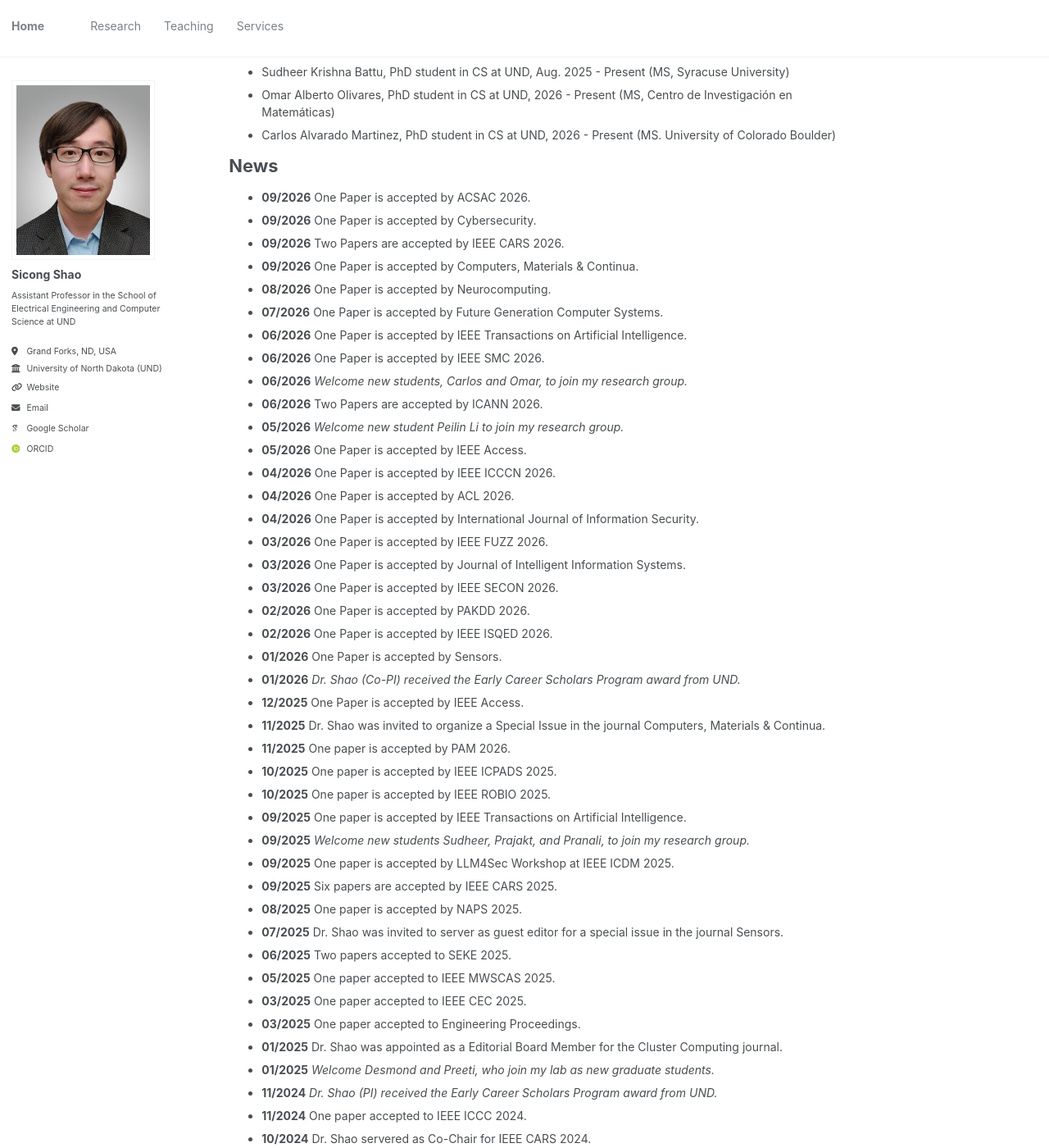
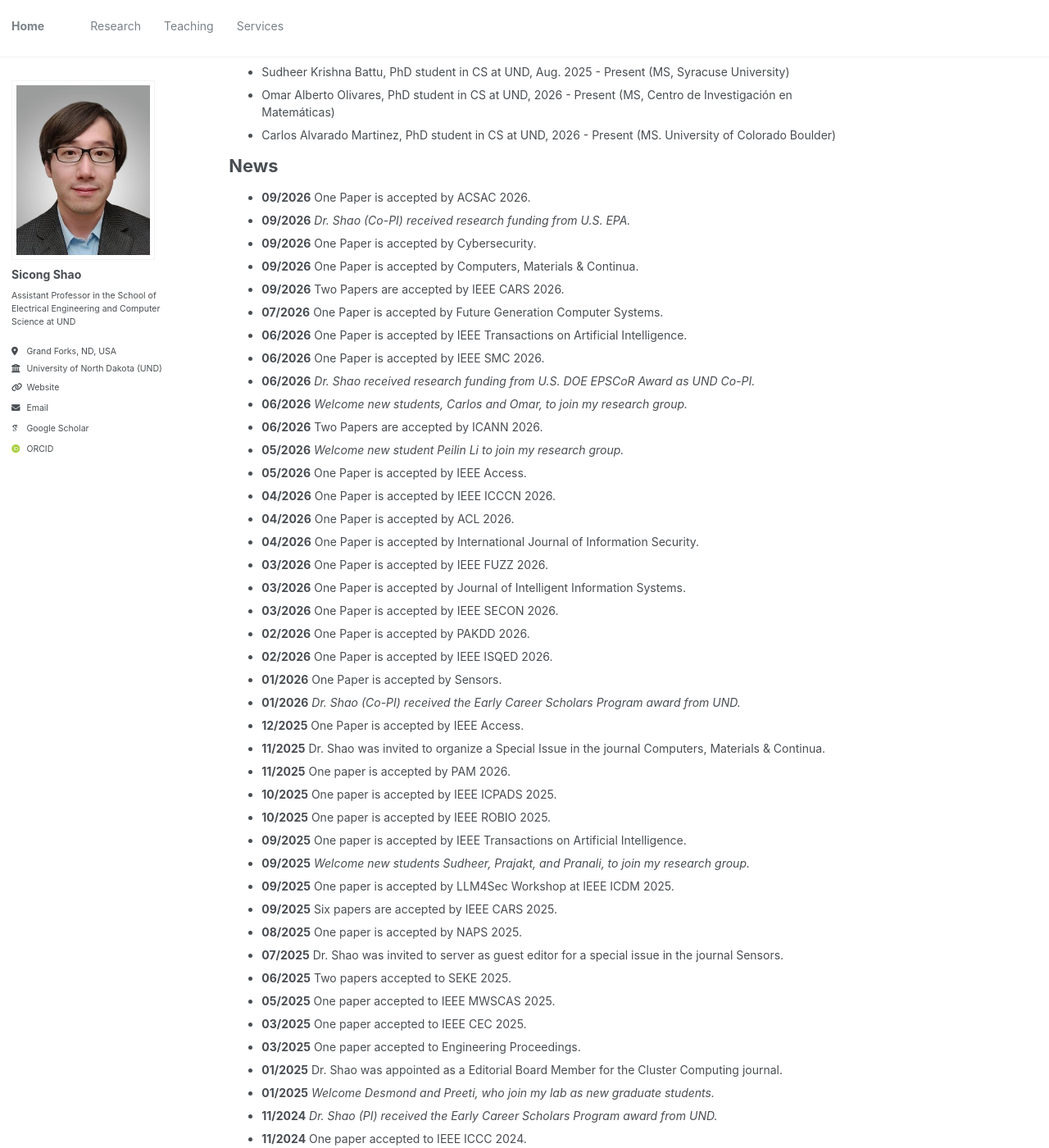
Before and after one commit to sicongshao/sicongshao.github.io, a Jekyll site: the page built from _pages/about.md, in a window 1280 px wide and 1400 px high, scrolled down 655 px. Shown: the whole window at 82% size. Built offline with Jekyll 4.4.1, drawn with Linux system fonts in a browser that asks for light colours; some web fonts are replaced; some of the changed text lies outside the part shown.

Commit message:
first commit

```diff
--- a/_pages/about.md
+++ b/_pages/about.md
@@ -36,13 +36,14 @@ Students
 News
 ======
 * **09/2026** One Paper is accepted by ACSAC 2026.
+* **09/2026** *Dr. Shao (Co-PI) received research funding from U.S. EPA.*
 * **09/2026** One Paper is accepted by Cybersecurity.
+* **09/2026** One Paper is accepted by Computers, Materials & Continua.
 * **09/2026** Two Papers are accepted by IEEE CARS 2026.
-* **09/2026** One Paper is accepted by Computers, Materials & Continua.
-* **08/2026** One Paper is accepted by Neurocomputing.
 * **07/2026** One Paper is accepted by Future Generation Computer Systems.
 * **06/2026** One Paper is accepted by IEEE Transactions on Artificial Intelligence.
 * **06/2026** One Paper is accepted by IEEE SMC 2026.
+* **06/2026** *Dr. Shao received research funding from U.S. DOE EPSCoR Award as UND Co-PI.*
 * **06/2026** *Welcome new students, Carlos and Omar, to join my research group.*
 * **06/2026** Two Papers are accepted by ICANN 2026.
 * **05/2026** *Welcome new student Peilin Li to join my research group.*
```
Also changed, not shown: other parts of _pages/about.md (+1 -1 lines).
